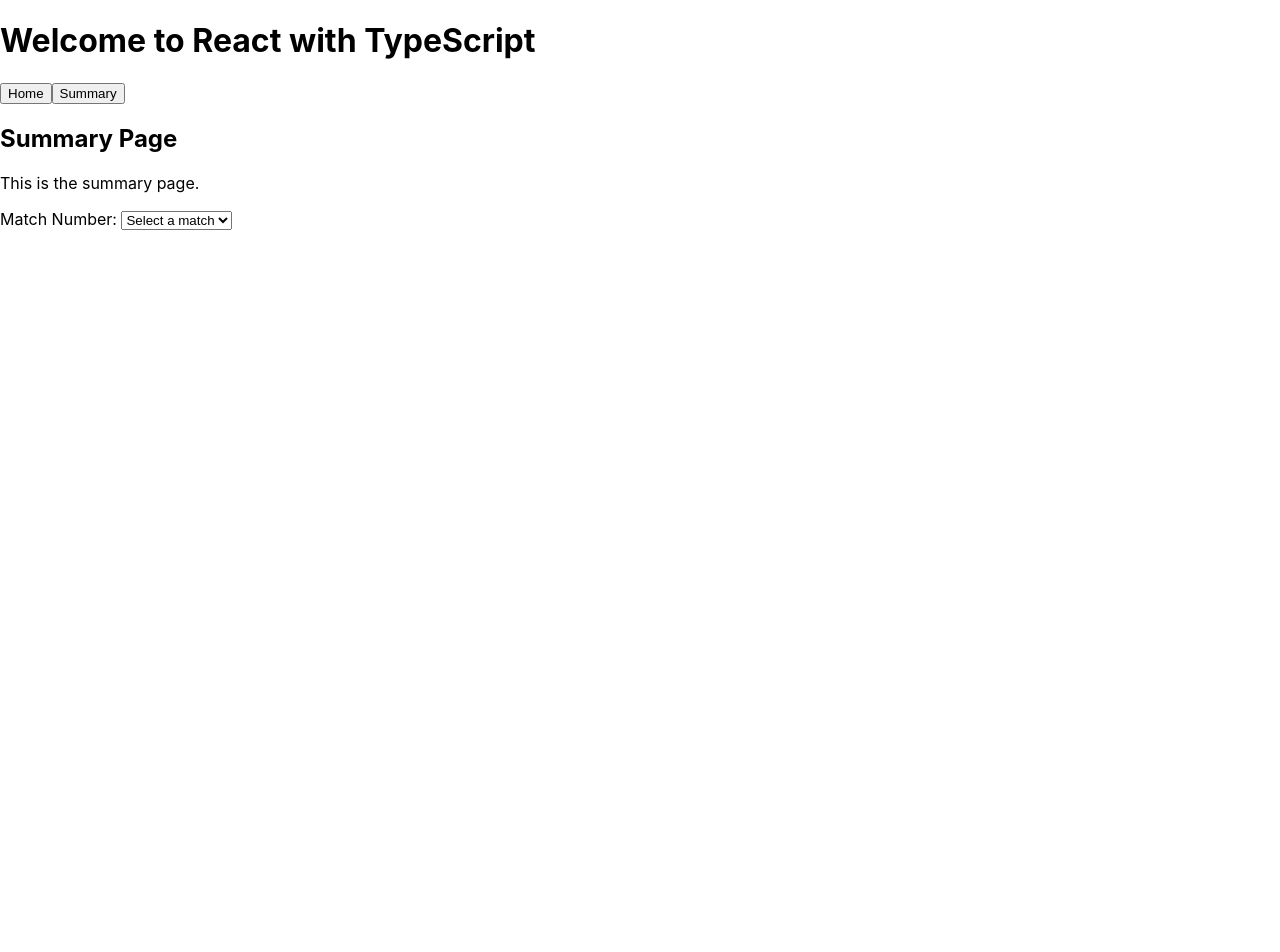
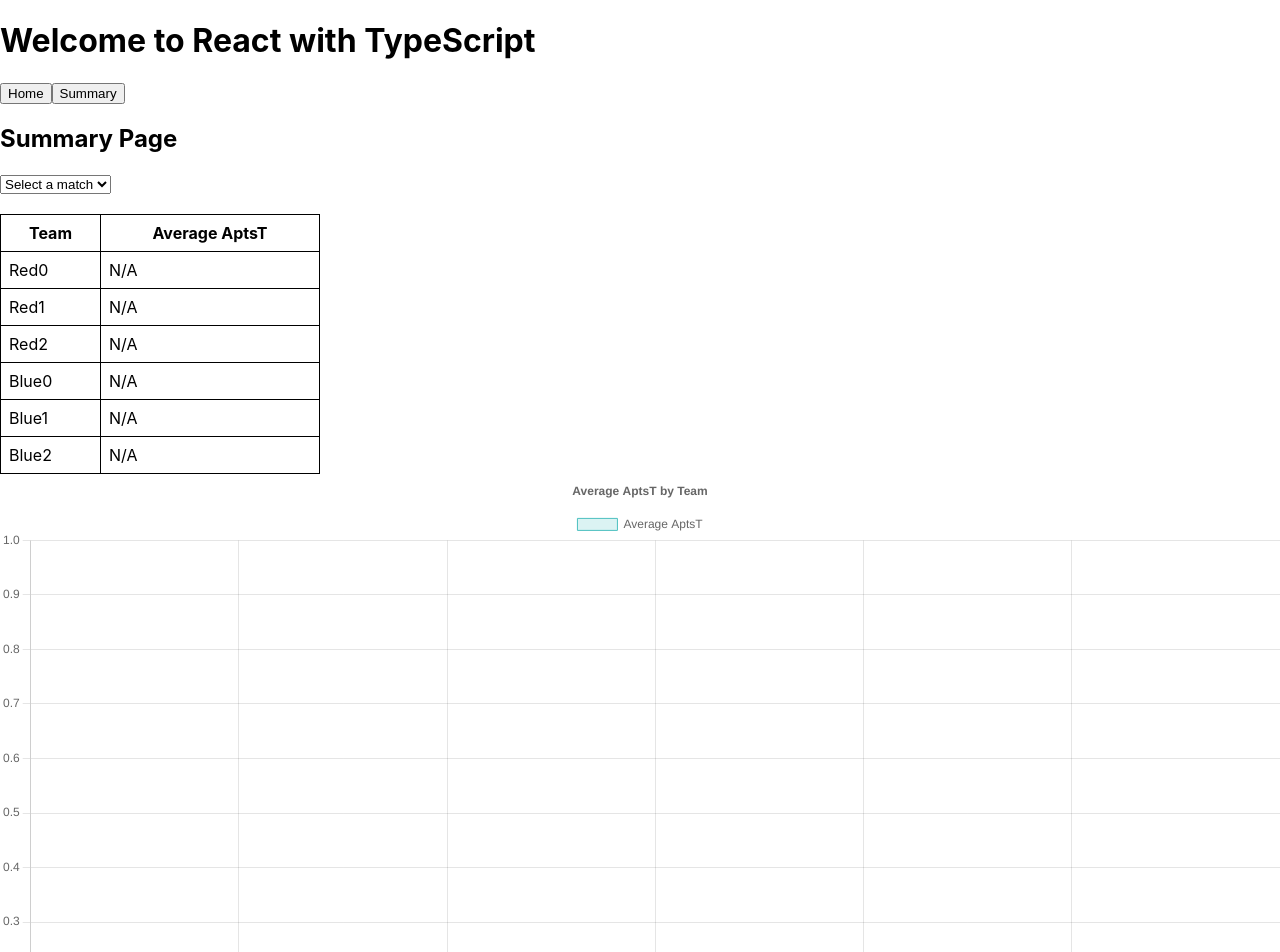
Before and after one commit to CommandTech/ScoutingCodeRedoWebsite, a React (Create React App) app in the folder my-react-app/: page /summary in a window 1280 px wide. Shown: the top 952 px of the page. Before the commit the page ends 800 px from the top, so only its background shows below. Built offline with nearby package versions, Linux system fonts and the light colour scheme.

Commit message:
Add AptsTDisplay component and update Summary for match data visualization

```diff
--- a/my-react-app/package.json
+++ b/my-react-app/package.json
@@ -11,15 +11,17 @@
     "@types/react": "^18.3.12",
     "@types/react-dom": "^18.3.1",
     "@types/xlsx": "^0.0.36",
+    "chart.js": "^4.4.6",
     "my-react-app": "file:",
     "papaparse": "^5.4.1",
     "react": "^18.3.1",
+    "react-chartjs-2": "^5.2.0",
     "react-dom": "^18.3.1",
     "react-router-dom": "^6.27.0",
     "react-scripts": "5.0.1",
     "typescript": "^4.9.5",
     "web-vitals": "^2.1.4",
-    "xlsx": "^0.18.6"
+    "xlsx": "^0.19.0"
   },
   "scripts": {
     "start": "react-scripts start",
--- /dev/null
+++ b/my-react-app/src/components/AptsTDisplay.tsx
@@ -0,0 +1,84 @@
+import React, { useEffect, useState } from 'react';
+import { Bar } from 'react-chartjs-2';
+import { Chart as ChartJS, CategoryScale, LinearScale, BarElement, Title, Tooltip, Legend } from 'chart.js';
+
+ChartJS.register(CategoryScale, LinearScale, BarElement, Title, Tooltip, Legend);
+
+const AptsTDisplay = ({ selectedTeams }: { selectedTeams: string[] }) => {
+  const [averageAptsT, setAverageAptsT] = useState<{ [key: string]: number }>({});
+
+  useEffect(() => {
+    const fetchAptsT = async () => {
+      try {
+        const response = await fetch('/TBA_Matches-All.csv');
+        const text = await response.text();
+        const rows = text.split('\n');
+        const newAverageAptsT: { [key: string]: number } = {};
+        rows.forEach(row => {
+          const [team, value] = row.split(',');
+          if (team && value) {
+            newAverageAptsT[team] = parseFloat(value);
+          }
+        });
+        setAverageAptsT(newAverageAptsT);
+      } catch (error) {
+        console.error('Error fetching or parsing CSV:', error);
+      }
+    };
+
+    if (selectedTeams.length > 0) {
+      fetchAptsT();
+    }
+  }, [selectedTeams]);
+
+  const teams = ['Red0', 'Red1', 'Red2', 'Blue0', 'Blue1', 'Blue2'];
+  const data = {
+    labels: teams,
+    datasets: [
+      {
+        label: 'Average AptsT',
+        data: teams.map(team => averageAptsT?.[team] !== null ? averageAptsT[team] : 0),
+        backgroundColor: 'rgba(75, 192, 192, 0.2)',
+        borderColor: 'rgba(75, 192, 192, 1)',
+        borderWidth: 1,
+      },
+    ],
+  };
+
+  const options = {
+    responsive: true,
+    plugins: {
+      legend: {
+        position: 'top' as 'top',
+      },
+      title: {
+        display: true,
+        text: 'Average AptsT by Team',
+      },
+    },
+  };
+
+  return (
+    <div>
+      <table>
+        <thead>
+          <tr>
+            <th>Team</th>
+            <th>Average AptsT</th>
+          </tr>
+        </thead>
+        <tbody>
+          {teams.map((team) => (
+            <tr key={team}>
+              <td>{team}</td>
+              <td>{averageAptsT?.[team] != null ? averageAptsT[team]?.toFixed(2) : 'N/A'}</td>
+            </tr>
+          ))}
+        </tbody>
+      </table>
+      <Bar data={data} options={options} />
+    </div>
+  );
+};
+
+export default AptsTDisplay;
--- a/my-react-app/src/components/Summary.tsx
+++ b/my-react-app/src/components/Summary.tsx
@@ -1,5 +1,6 @@
 import React, { useState, useEffect } from 'react';
 import { readCSVFile } from '../utils/readCSV';
+import AptsTDisplay from './AptsTDisplay';
 import './Summary.css';
 
 const Summary: React.FC = () => {
@@ -36,13 +37,11 @@
   return (
     <div>
       <h2>Summary Page</h2>
-      <p>This is the summary page.</p>
-      <label htmlFor="match-number">Match Number: </label>
-      <select id="match-number" onChange={handleMatchChange}>
+      <select onChange={handleMatchChange} value={selectedMatch}>
         <option value="">Select a match</option>
-        {matchNumbers.map((number, index) => (
-          <option key={index} value={number}>
-            {number}
+        {matchNumbers.map((matchNumber) => (
+          <option key={matchNumber} value={matchNumber}>
+            {matchNumber}
           </option>
         ))}
       </select>
@@ -50,28 +49,29 @@
         <table>
           <thead>
             <tr>
+              <th>Red 0</th>
               <th>Red 1</th>
               <th>Red 2</th>
-              <th>Red 3</th>
+              <th>Blue 0</th>
               <th>Blue 1</th>
               <th>Blue 2</th>
-              <th>Blue 3</th>
             </tr>
           </thead>
           <tbody>
             {selectedTeams.map((team, index) => (
-              <tr key={index}>
+              <tr key={team.id || index}>
+                <td>{team['Red0']}</td>
                 <td>{team['Red1']}</td>
                 <td>{team['Red2']}</td>
-                <td>{team['Red3']}</td>
+                <td>{team['Blue0']}</td>
                 <td>{team['Blue1']}</td>
                 <td>{team['Blue2']}</td>
-                <td>{team['Blue3']}</td>
               </tr>
             ))}
           </tbody>
         </table>
       )}
+      <AptsTDisplay selectedTeams={selectedTeams} />
     </div>
   );
 };
```
Also changed, not shown: my-react-app/public/TBASchedule.csv, my-react-app/public/TBA_Matches-All.csv, 1 other file (tests, documents, lock files or other folders).
